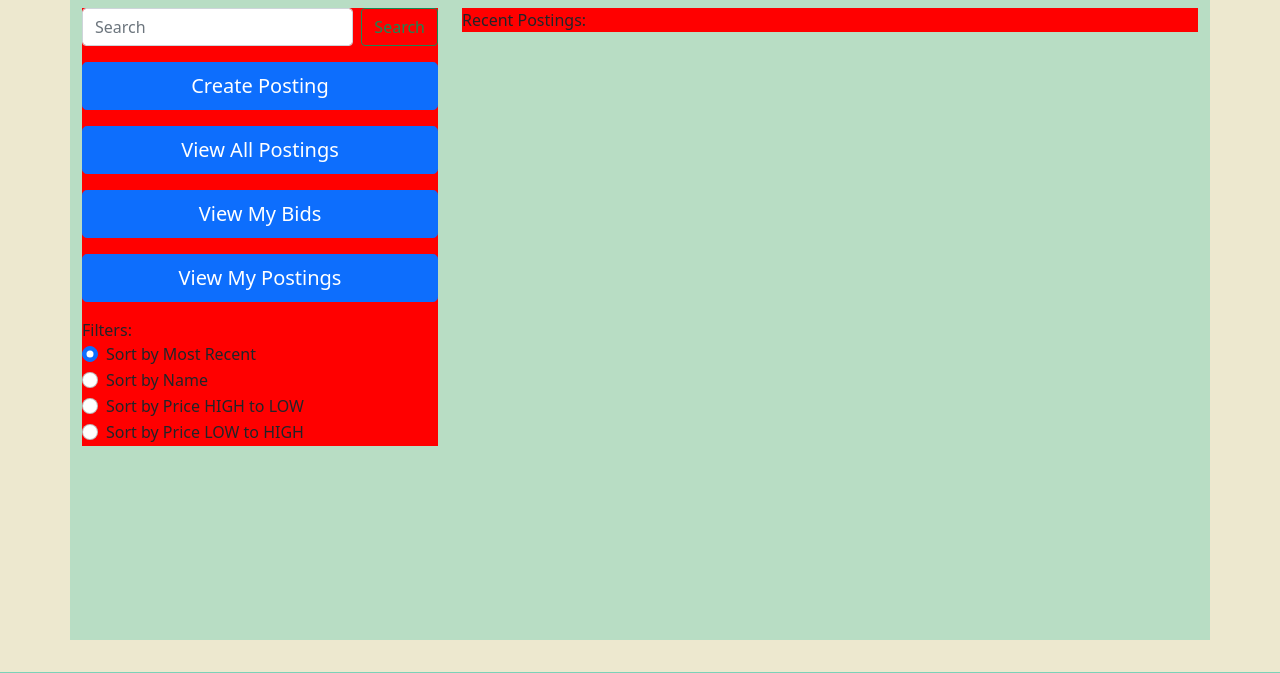
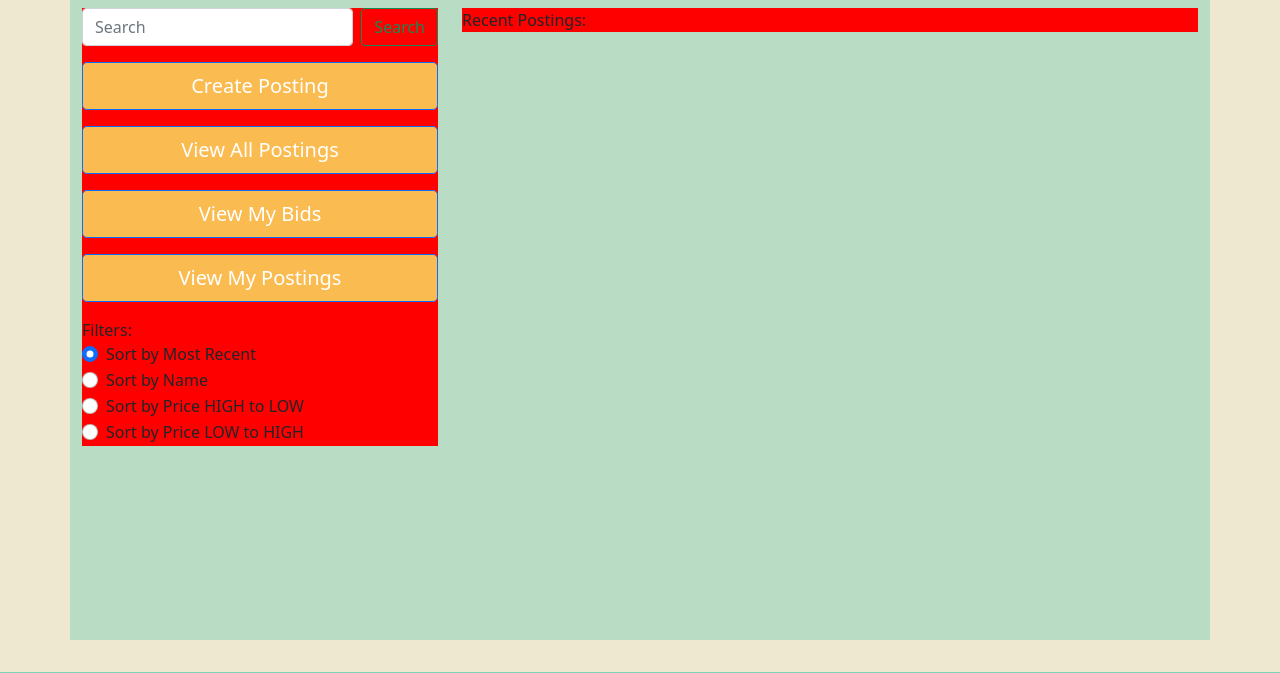
Before and after one commit to Markus-HR/Fire_Sale, a Django app: page /catalogue/ in a window 1280 px wide. Shown: the part 64-737 px from the top of the page. Run offline with Django 4.2, Linux system fonts and the light colour scheme; data that the repository does not hold is empty.

Commit message:
button added to css

```diff
--- a/fire_sale/static/css/main.css
+++ b/fire_sale/static/css/main.css
@@ -61,3 +61,7 @@ footer {
   grid-template-columns: 2fr 2fr 2fr 2fr;
   background-color: magenta;
 }
+
+.btn-primary {
+  background-color: #FABB51;
+}
```
